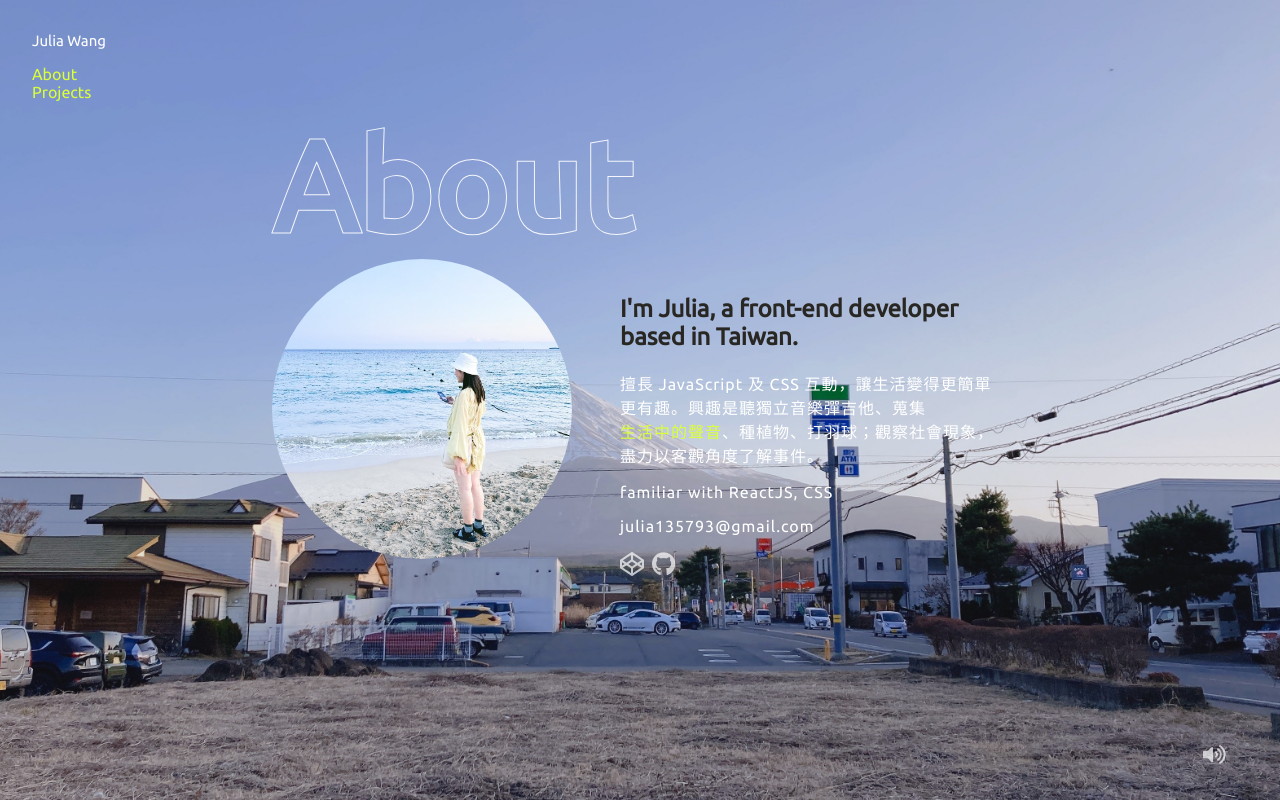
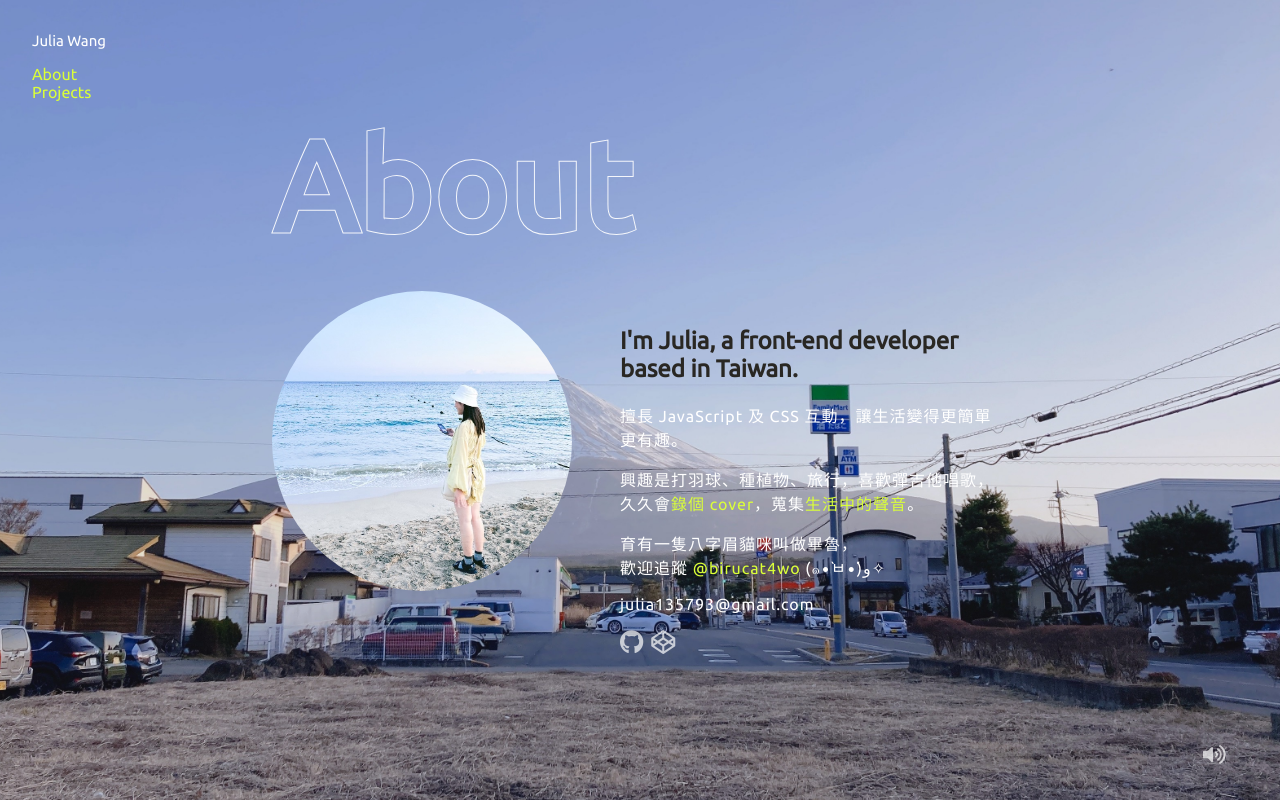
Before and after one commit to julia30040/julia30040.github.io, a React (Create React App) app: page /about in a window 1280 px wide. Built offline with nearby package versions, Linux system fonts and the light colour scheme; no server answers.

Commit message:
feat: update about me info, PageTitle margin

```diff
--- a/src/component/About/Info.jsx
+++ b/src/component/About/Info.jsx
@@ -30,23 +30,26 @@ function Info() {
     <div style={styles.wrapper}>
       <h2 style={styles.h2}>I'm Julia, a front-end developer based in Taiwan.</h2>
       <p style={styles.description}>
-        擅長 JavaScript 及 CSS 互動，讓生活變得更簡單更有趣。興趣是聽獨立音樂彈吉他、蒐集
-        <LineEffectLink href="https://soundcloud.com/musicdiary_tw">生活中的聲音</LineEffectLink>
-        、種植物、打羽球；觀察社會現象，盡力以客觀角度了解事件。
+        擅長 JavaScript 及 CSS 互動，讓生活變得更簡單更有趣。
       </p>
       <p style={styles.description}>
-        familiar with ReactJS, CSS
+        興趣是打羽球、種植物、旅行，喜歡彈吉他唱歌，久久會<LineEffectLink href="https://www.instagram.com/ayu_guitarlife/">錄個 cover</LineEffectLink>，蒐集<LineEffectLink href="https://soundcloud.com/musicdiary_tw">生活中的聲音</LineEffectLink>。
+      </p>
+      <p style={styles.description}>
+        育有一隻八字眉貓咪叫做畢魯，
+        <br />
+        歡迎追蹤 <LineEffectLink href="https://www.instagram.com/birucat4wo/">@birucat4wo</LineEffectLink> (๑•̀ㅂ•́)و✧
       </p>
       <p style={styles.description}>
         julia135793@gmail.com
       </p>
       <div style={styles.row}>
         <LinkIcon
+          iconClass="fab fa-github"
+          url="https://github.com/julia30040" />
+        <LinkIcon
           iconClass="fab fa-codepen"
           url="https://codepen.io/julia135793/" />
-        <LinkIcon
-          iconClass="fab fa-github"
-          url="https://github.com/julia30040" />
       </div>
     </div>
   );
--- a/src/component/Element/PageTitle.jsx
+++ b/src/component/Element/PageTitle.jsx
@@ -14,7 +14,7 @@ const styles = {
     transition: 'all 0.24s ease-in',
     WebkitTextStroke: '1px rgba(255, 255, 255, 0.9)',
     fontSize: 128,
-    margin: 0,
+    margin: '0 0 32px 0',
     '@media screen and (max-width: 767px)': {
       fontSize: '3em',
       margin: '32px 0',
```
